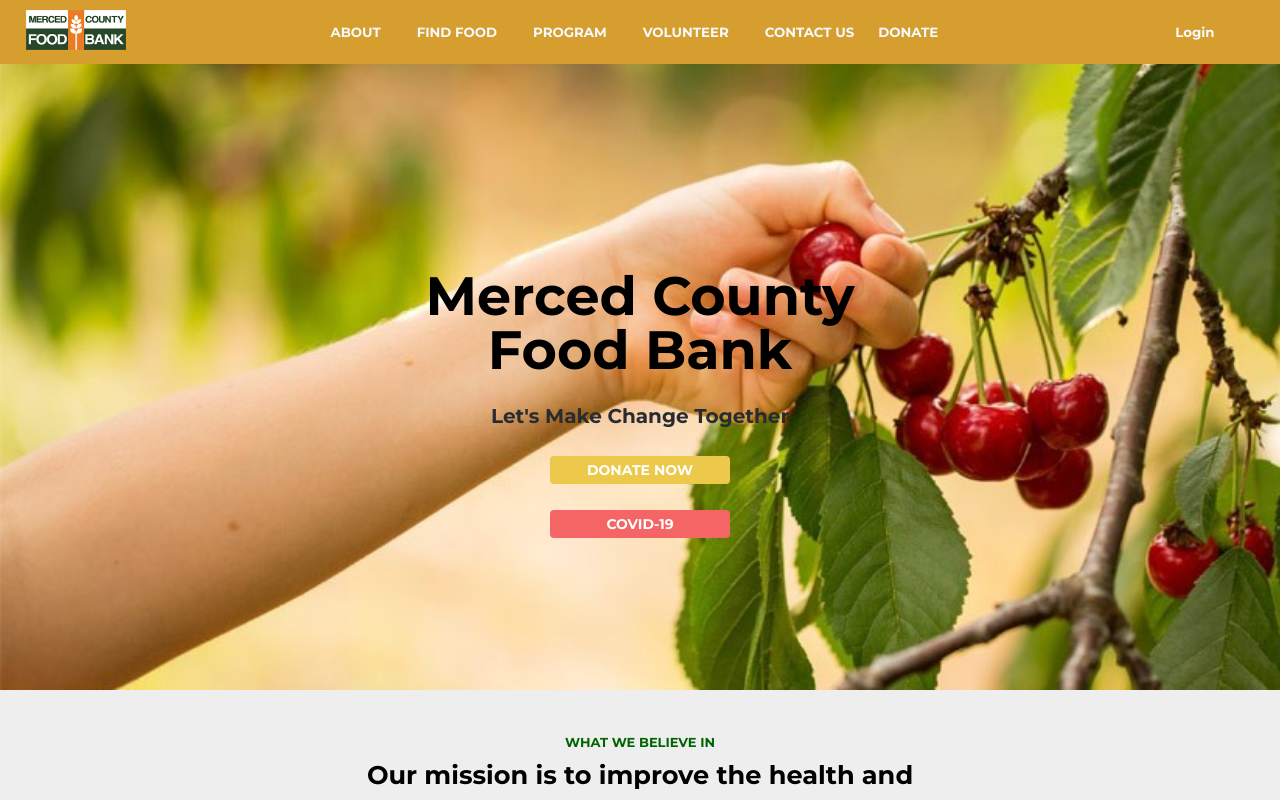
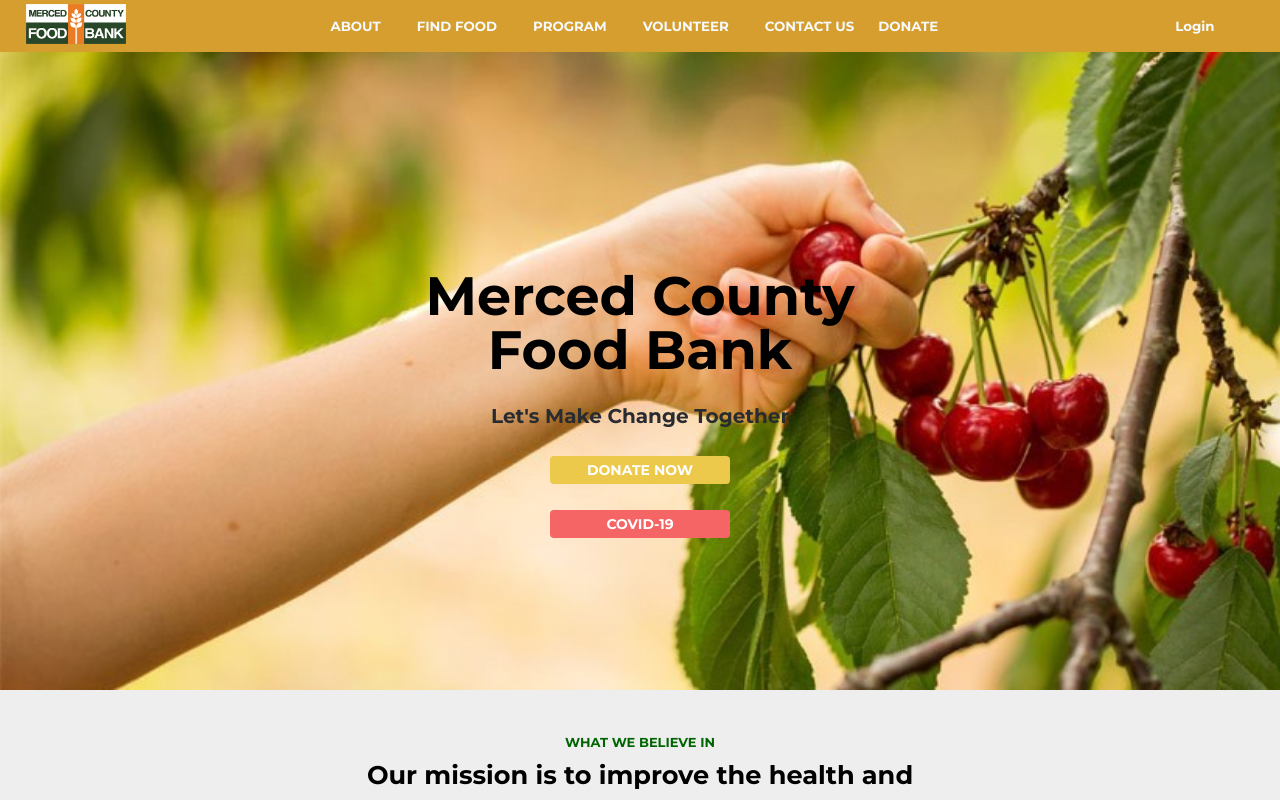
Before and after one commit to PhinesTech/PhinesChen, a React (Create React App) app in the folder client/: page / in a window 1280 px wide. Shown: the top 800 px of the page. Built offline with nearby package versions, Linux system fonts and the light colour scheme; what enzyme, enzyme-adapter-react-16 would draw is missing.

Commit message:
resize navbar

```diff
--- a/client/src/components/Navbar/navbar.scss
+++ b/client/src/components/Navbar/navbar.scss
@@ -1,5 +1,5 @@
 .navbar {
-    padding: 0.8% 0% 0.8% 0%;
+    padding: 0.3% 0% 0.3% 0%;
 }
 .NAVTEXT{
     font-size: smaller;
```
